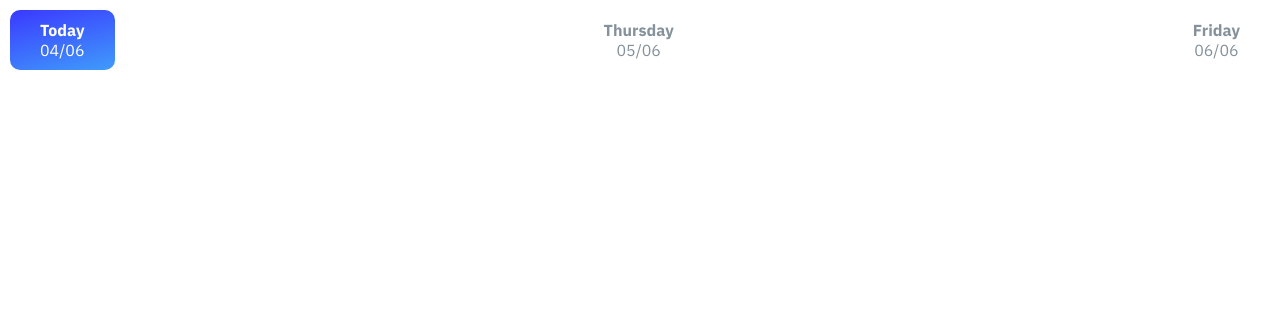
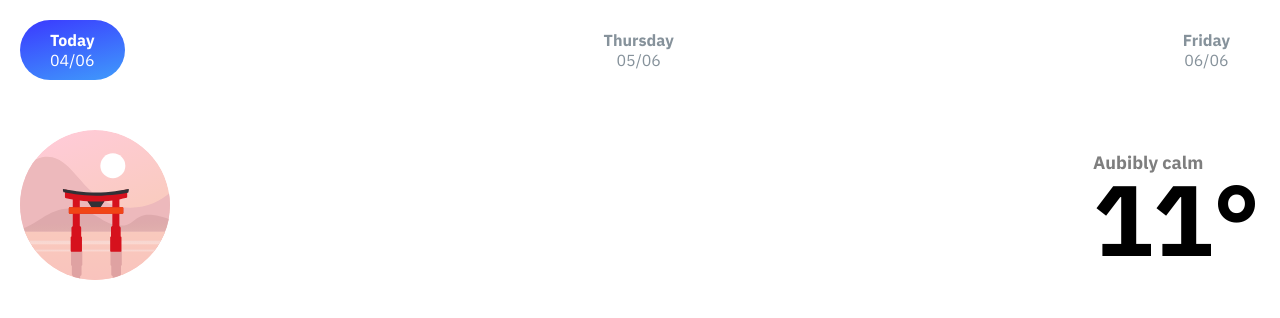
Before and after one commit to Denis-Paziak/Weather_app, a React (Create React App) app: page / in a window 1280 px wide. Shown: the top 318 px of the page. Built offline with nearby package versions, Linux system fonts and the light colour scheme.

Commit message:
Day data

```diff
--- a/src/components/App/App.tsx
+++ b/src/components/App/App.tsx
@@ -1,10 +1,12 @@
 import React from 'react';
 import ListDays from "../DayList/ListDays";
+import DayData from "../DayData/DayData";
 
 const App = () => {
     return (
         <div>
             <ListDays />
+            <DayData />
         </div>
     );
 };
--- /dev/null
+++ b/src/components/DayData/DayData.scss
@@ -0,0 +1,19 @@
+.dayData {
+  display: flex;
+  justify-content: space-between;
+  align-items: center;
+  margin-top: 50px;
+
+  .temperature {
+    .title {
+      font-size: 18px;
+      font-weight: bold;
+      opacity: 0.5;
+    }
+
+    h2 {
+      font-size: 100px;
+      line-height: 90px;
+    }
+  }
+}
--- /dev/null
+++ b/src/components/DayData/DayData.tsx
@@ -0,0 +1,19 @@
+import React from 'react';
+import "./DayData.scss";
+import img from "../../img/img.svg";
+
+const DayData = () => {
+    return (
+        <div className={"dayData"}>
+            <div className="vector">
+                <img src={img} alt="img"/>
+            </div>
+            <div className="temperature">
+                <p className="title">Aubibly calm</p>
+                <h2>11°</h2>
+            </div>
+        </div>
+    );
+};
+
+export default DayData;
--- a/src/components/DayList/ListDays.scss
+++ b/src/components/DayList/ListDays.scss
@@ -6,7 +6,7 @@
 
   li {
     padding: 10px 30px;
-    border-radius: 10px;
+    border-radius: 30px;
     text-align: center;
   }
 
--- a/src/index.scss
+++ b/src/index.scss
@@ -8,5 +8,5 @@
 
 body {
   font-family: 'IBM Plex Sans', sans-serif;
-  padding: 10px;
+  padding: 20px;
 }
```
Also changed, not shown: src/img/img.png (added), src/img/img.svg (added).
